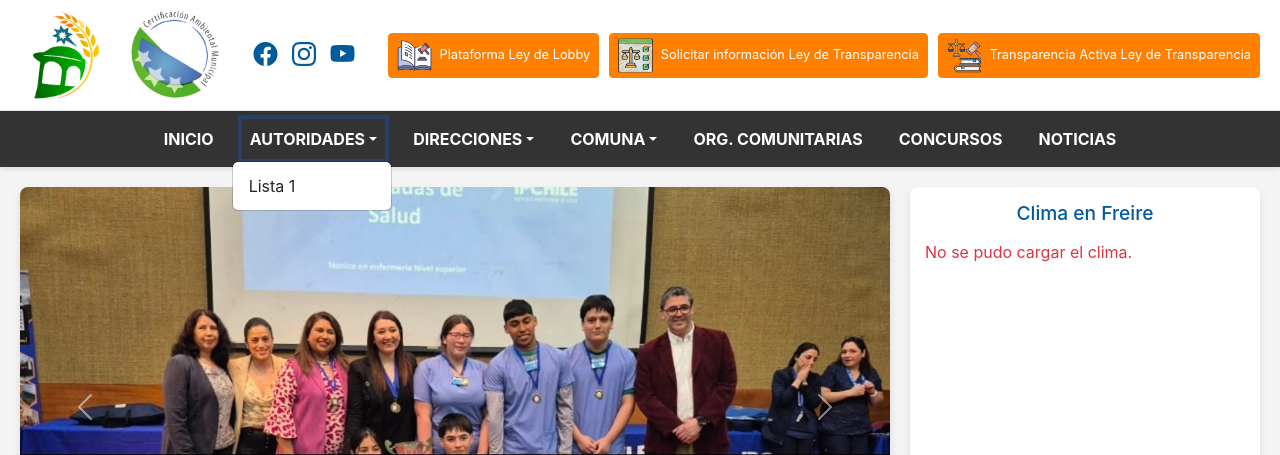
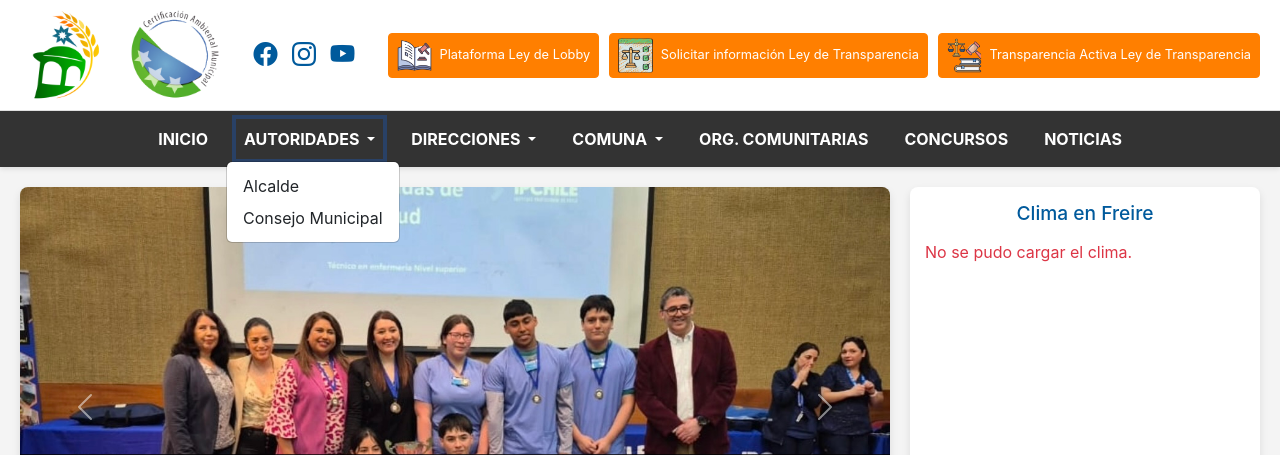
Before and after one commit to simsimi2143/Landing_page_flask, a Flask app: page / in a window 1280 px wide, after a click on "AUTORIDADES". Shown: the top 455 px of the page. Run offline with Flask 3, Linux system fonts and the light colour scheme.

Commit message:
modificaciones del dropdown

```diff
--- a/app/templates/layout.html
+++ b/app/templates/layout.html
@@ -2,102 +2,162 @@
 
 <!DOCTYPE html>
 <html lang="es">
+
 <head>
-    <meta charset="UTF-8">
-    <meta name="viewport" content="width=device-width, initial-scale=1.0">
+    <meta charset="UTF-8" />
+    <meta name="viewport" content="width=device-width, initial-scale=1.0" />
     <title>{% block title %}Municipalidad de Freire{% endblock %}</title>
 
     <!-- Bootstrap CSS -->
-    <link href="https://cdn.jsdelivr.net/npm/bootstrap@5.3.0/dist/css/bootstrap.min.css" rel="stylesheet">
+    <link href="https://cdn.jsdelivr.net/npm/bootstrap@5.3.0/dist/css/bootstrap.min.css" rel="stylesheet" />
 
     <!-- Leaflet CSS para el mapa -->
-    <link rel="stylesheet" href="https://unpkg.com/leaflet@1.9.4/dist/leaflet.css" integrity="sha256-p4NxAoJBhIIN+hmNHrzRCf9tD/miZyoHS5obTRR9BMY=" crossorigin=""/>
+    <link rel="stylesheet" href="https://unpkg.com/leaflet@1.9.4/dist/leaflet.css"
+        integrity="sha256-p4NxAoJBhIIN+hmNHrzRCf9tD/miZyoHS5obTRR9BMY=" crossorigin="" />
 
     <!-- Tus estilos personalizados -->
-    <link rel="stylesheet" href="{{ url_for('static', filename='css/estilos.css') }}">
+    <link rel="stylesheet" href="{{ url_for('static', filename='css/estilos.css') }}" />
 
     {% block extra_css %}{% endblock %}
 </head>
+
 <body>
-
     <div class="site-wrapper">
         <header class="main-header">
             <!-- BARRA SUPERIOR -->
             <div class="top-bar">
                 <div class="logo-section">
                     <a href="{{ url_for('inicio') }}">
-                        <img src="{{ url_for('static', filename='images/logo.png') }}" alt="Logo Municipalidad" height="90">
+                        <img src="{{ url_for('static', filename='images/logo.png') }}" alt="Logo Municipalidad"
+                            height="90" />
                     </a>
                     <!-- Reemplaza con el nombre real de tu logo -->
-                    <img src="{{ url_for('static', filename='images/logo2.png') }}" alt="Logo Certificación" height="90">
+                    <img src="{{ url_for('static', filename='images/logo2.png') }}" alt="Logo Certificación"
+                        height="90" />
                 </div>
 
                 <div class="social-links">
-                    <a href="https://www.facebook.com/munifreire" target="_blank" rel="noopener noreferrer"><i class="bi bi-facebook"></i></a>
-                    <a href="https://www.instagram.com/munifreire/" target="_blank" rel="noopener noreferrer"><i class="bi bi-instagram"></i></a>
-                    <a href="https://www.youtube.com/channel/UCa0AbQJmyXF9sqY1YpdgbeQ" target="_blank" rel="noopener noreferrer"><i class="bi bi-youtube"></i></a>
+                    <a href="https://www.facebook.com/munifreire" target="_blank" rel="noopener noreferrer"><i
+                            class="bi bi-facebook"></i></a>
+                    <a href="https://www.instagram.com/munifreire/" target="_blank" rel="noopener noreferrer"><i
+                            class="bi bi-instagram"></i></a>
+                    <a href="https://www.youtube.com/channel/UCa0AbQJmyXF9sqY1YpdgbeQ" target="_blank"
+                        rel="noopener noreferrer"><i class="bi bi-youtube"></i></a>
                 </div>
 
                 <div class="external-links">
-                    <a href="https://www.leylobby.gob.cl/instituciones/MU091" class="btn btn-sm btn-orange" target="_blank" rel="noopener noreferrer">
-                        <img src="{{ url_for('static', filename='images/lobby.png') }}" alt="Icono Lobby" class="me-1" height="35">
+                    <a href="https://www.leylobby.gob.cl/instituciones/MU091" class="btn btn-sm btn-orange"
+                        target="_blank" rel="noopener noreferrer">
+                        <img src="{{ url_for('static', filename='images/lobby.png') }}" alt="Icono Lobby" class="me-1"
+                            height="35" />
                         Plataforma Ley de Lobby
                     </a>
-                    <a href="https://www.portaltransparencia.cl/PortalPdT/web/guest/directorio-de-organismos-regulados?p_p_id=pdtorganismos_WAR_pdtorganismosportlet&orgcode=6c12f0f8d1b026051d19828a3d5a7068" class="btn btn-sm btn-orange" target="_blank" rel="noopener noreferrer">
-                        <img src="{{ url_for('static', filename='images/transparencia.png') }}" alt="Icono Transparencia" class="me-1" height="35">
+                    <a href="https://www.portaltransparencia.cl/PortalPdT/web/guest/directorio-de-organismos-regulados?p_p_id=pdtorganismos_WAR_pdtorganismosportlet&orgcode=6c12f0f8d1b026051d19828a3d5a7068"
+                        class="btn btn-sm btn-orange" target="_blank" rel="noopener noreferrer">
+                        <img src="{{ url_for('static', filename='images/transparencia.png') }}"
+                            alt="Icono Transparencia" class="me-1" height="35" />
                         Solicitar información Ley de Transparencia
                     </a>
-                    <a href="https://www.portaltransparencia.cl/PortalPdT/directorio-de-organismos-regulados/?org=MU091" class="btn btn-sm btn-orange" target="_blank" rel="noopener noreferrer">
-                        <img src="{{ url_for('static', filename='images/transparencia-activa.png') }}" alt="Icono Transparencia Activa" class="me-1" height="35">
+                    <a href="https://www.portaltransparencia.cl/PortalPdT/directorio-de-organismos-regulados/?org=MU091"
+                        class="btn btn-sm btn-orange" target="_blank" rel="noopener noreferrer">
+                        <img src="{{ url_for('static', filename='images/transparencia-activa.png') }}"
+                            alt="Icono Transparencia Activa" class="me-1" height="35" />
                         Transparencia Activa Ley de Transparencia
                     </a>
                 </div>
             </div>
 
-            <!-- MENÚ DE NAVEGACIÓN -->
+            <!-- MENÚ DE NAVEGACIÓN CORREGIDO -->
             <nav class="navbar navbar-expand-lg navbar-dark">
                 <div class="container-fluid">
-                    <button class="navbar-toggler" type="button" data-bs-toggle="collapse" data-bs-target="#navbarNavDropdown" aria-controls="navbarNavDropdown" aria-expanded="false" aria-label="Toggle navigation">
+                    <button class="navbar-toggler" type="button" data-bs-toggle="collapse"
+                        data-bs-target="#navbarNavDropdown" aria-controls="navbarNavDropdown" aria-expanded="false"
+                        aria-label="Toggle navigation">
                         <span class="navbar-toggler-icon"></span>
                     </button>
                     <div class="collapse navbar-collapse justify-content-center" id="navbarNavDropdown">
                         <ul class="navbar-nav">
-                            <li class="nav-item"><a class="nav-link" href="{{ url_for('inicio') }}">INICIO</a></li>
+                            <li class="nav-item">
+                                <a class="nav-link" href="{{ url_for('inicio') }}">INICIO</a>
+                            </li>
+
+                            <!-- Dropdown AUTORIDADES corregido -->
                             <li class="nav-item dropdown">
-                                <a class="nav-link dropdown-toggle" href="#" id="navbarDropdownAutoridades" role="button" data-bs-toggle="dropdown" aria-expanded="false">AUTORIDADES</a>
-                                <ul class="dropdown-menu"><li><a class="dropdown-item" href="#">Lista 1</a></li></ul>
+                                <a class="nav-link dropdown-toggle" href="#" id="navbarDropdownAutoridades"
+                                    role="button" data-bs-toggle="dropdown" aria-expanded="false">
+                                    AUTORIDADES
+                                </a>
+                                <ul class="dropdown-menu" aria-labelledby="navbarDropdownAutoridades">
+                                    <li><a class="dropdown-item" href="#">Alcalde</a></li>
+                                    <li>
+                                        <a class="dropdown-item" href="#">Consejo Municipal</a>
+                                    </li>
+                                </ul>
                             </li>
+
+                            <!-- Dropdown DIRECCIONES corregido -->
                             <li class="nav-item dropdown">
-                                <a class="nav-link dropdown-toggle" href="#" id="navbarDropdownDirecciones" role="button" data-bs-toggle="dropdown" aria-expanded="false">DIRECCIONES</a>
-                                <ul class="dropdown-menu"><li><a class="dropdown-item" href="#">Lista 1</a></li></ul>
+                                <a class="nav-link dropdown-toggle" href="#" id="navbarDropdownDirecciones"
+                                    role="button" data-bs-toggle="dropdown" aria-expanded="false">
+                                    DIRECCIONES
+                                </a>
+                                <ul class="dropdown-menu" aria-labelledby="navbarDropdownDirecciones">
+                                    <li><a class="dropdown-item" href="#">Departamentos</a></li>
+                                    <li><a class="dropdown-item" href="#">Tránsito</a></li>
+                                    <li>
+                                        <a class="dropdown-item" href="#">Rentas y Patentes</a>
+                                    </li>
+                                    <li>
+                                        <a class="dropdown-item" href="#">Juzgado Policia Local</a>
+                                    </li>
+                                    <li><a class="dropdown-item" href="#">Organigrama</a></li>
+                                </ul>
                             </li>
+
+                            <!-- Dropdown COMUNA corregido -->
                             <li class="nav-item dropdown">
-                                <a class="nav-link dropdown-toggle" href="#" id="navbarDropdownComuna" role="button" data-bs-toggle="dropdown" aria-expanded="false">COMUNA</a>
-                                <ul class="dropdown-menu"><li><a class="dropdown-item" href="#">Lista 1</a></li></ul>
+                                <a class="nav-link dropdown-toggle" href="#" id="navbarDropdownComuna" role="button"
+                                    data-bs-toggle="dropdown" aria-expanded="false">
+                                    COMUNA
+                                </a>
+                                <ul class="dropdown-menu" aria-labelledby="navbarDropdownComuna">
+                                    <li><a class="dropdown-item" href="#">Historia</a></li>
+                                    <li><a class="dropdown-item" href="#">Himno</a></li>
+                                </ul>
                             </li>
-                            <li class="nav-item"><a class="nav-link" href="{{ url_for('org_comunitarias') }}">ORG. COMUNITARIAS</a></li>
-                            <li class="nav-item"><a class="nav-link" href="{{ url_for('concursos') }}">CONCURSOS</a></li>
-                            <li class="nav-item"><a class="nav-link" href="{{ url_for('noticias') }}">NOTICIAS</a></li>
+
+                            <li class="nav-item">
+                                <a class="nav-link" href="{{ url_for('org_comunitarias') }}">ORG. COMUNITARIAS</a>
+                            </li>
+                            <li class="nav-item">
+                                <a class="nav-link" href="{{ url_for('concursos') }}">CONCURSOS</a>
+                            </li>
+                            <li class="nav-item">
+                                <a class="nav-link" href="{{ url_for('noticias') }}">NOTICIAS</a>
+                            </li>
                         </ul>
                     </div>
                 </div>
             </nav>
         </header>
 
-        <main class="main-content">
-            {% block content %}{% endblock %}
-        </main>
+        <main class="main-content">{% block content %}{% endblock %}</main>
 
         <footer class="main-footer">
-            <p>&copy; {{ now.year }} Municipalidad de Freire. Todos los derechos reservados.</p>
+            <p>
+                &copy; {{ now.year }} Municipalidad de Freire. Todos los derechos
+                reservados.
+            </p>
         </footer>
     </div>
 
     <!-- Scripts -->
     <script src="https://cdn.jsdelivr.net/npm/bootstrap@5.3.0/dist/js/bootstrap.bundle.min.js"></script>
-    <link rel="stylesheet" href="https://cdn.jsdelivr.net/npm/bootstrap-icons@1.10.0/font/bootstrap-icons.css">
-    <script src="https://unpkg.com/leaflet@1.9.4/dist/leaflet.js" integrity="sha256-20nQCchB9co0qIjJZRGuk2/Z9VM+kNiyxNV1lvTlZBo=" crossorigin=""></script>
+    <link rel="stylesheet" href="https://cdn.jsdelivr.net/npm/bootstrap-icons@1.10.0/font/bootstrap-icons.css" />
+    <script src="https://unpkg.com/leaflet@1.9.4/dist/leaflet.js"
+        integrity="sha256-20nQCchB9co0qIjJZRGuk2/Z9VM+kNiyxNV1lvTlZBo=" crossorigin=""></script>
     <script src="{{ url_for('static', filename='js/main.js') }}"></script>
     {% block extra_js %}{% endblock %}
 </body>
+
 </html>
```
